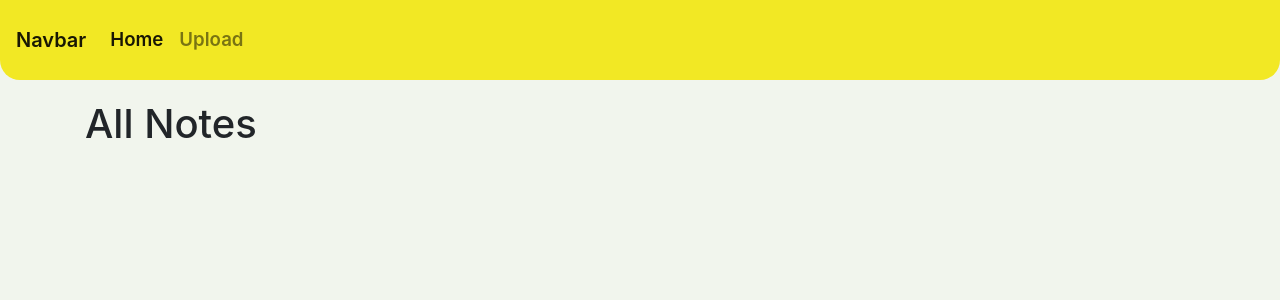
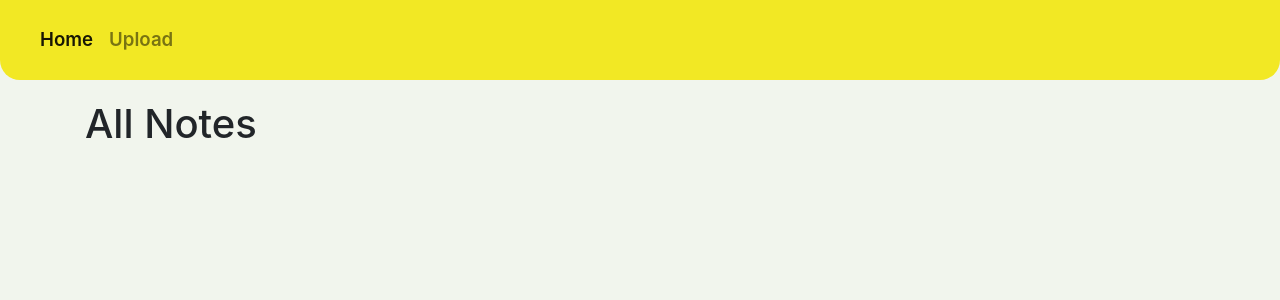
Before and after one commit to hbg/snapnotes-web, a Flask app: page / in a window 1280 px wide. Shown: the top 300 px of the page. Run offline with Flask 2, Linux system fonts and the light colour scheme; data that the repository does not hold is empty; some libraries are stand-ins or nearby versions.

Commit message:
Init files

```diff
--- a/templates/partials/base.html
+++ b/templates/partials/base.html
@@ -12,7 +12,9 @@
 </head>
 <body>
 <nav class="navbar navbar-expand-lg navbar-light bg-yellow">
-  <a class="navbar-brand" href="#">Navbar</a>
+  <a class="navbar-brand" href="/">
+
+  </a>
   <button class="navbar-toggler" type="button" data-toggle="collapse" data-target="#navbarNav" aria-controls="navbarNav" aria-expanded="false" aria-label="Toggle navigation">
     <span class="navbar-toggler-icon"></span>
   </button>
```
Also changed, not shown: static/svg/logo.svg (added).
